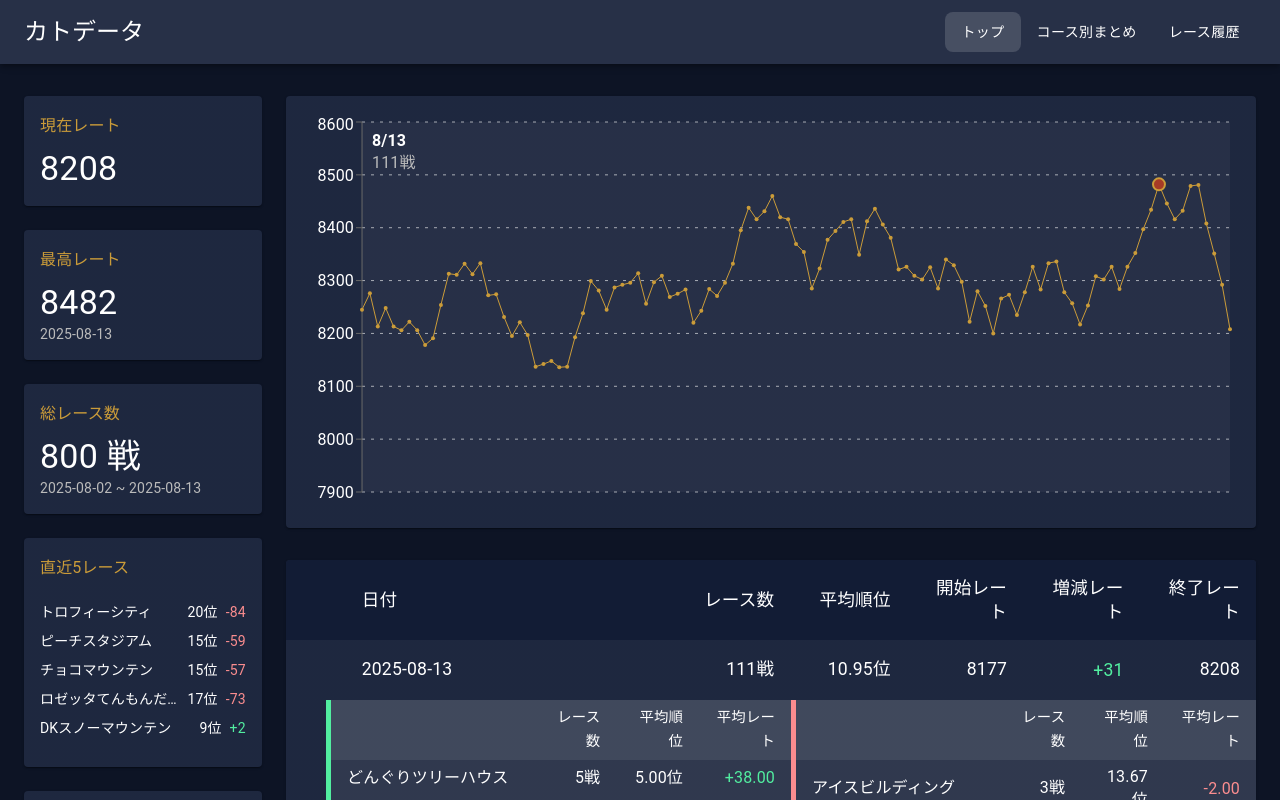
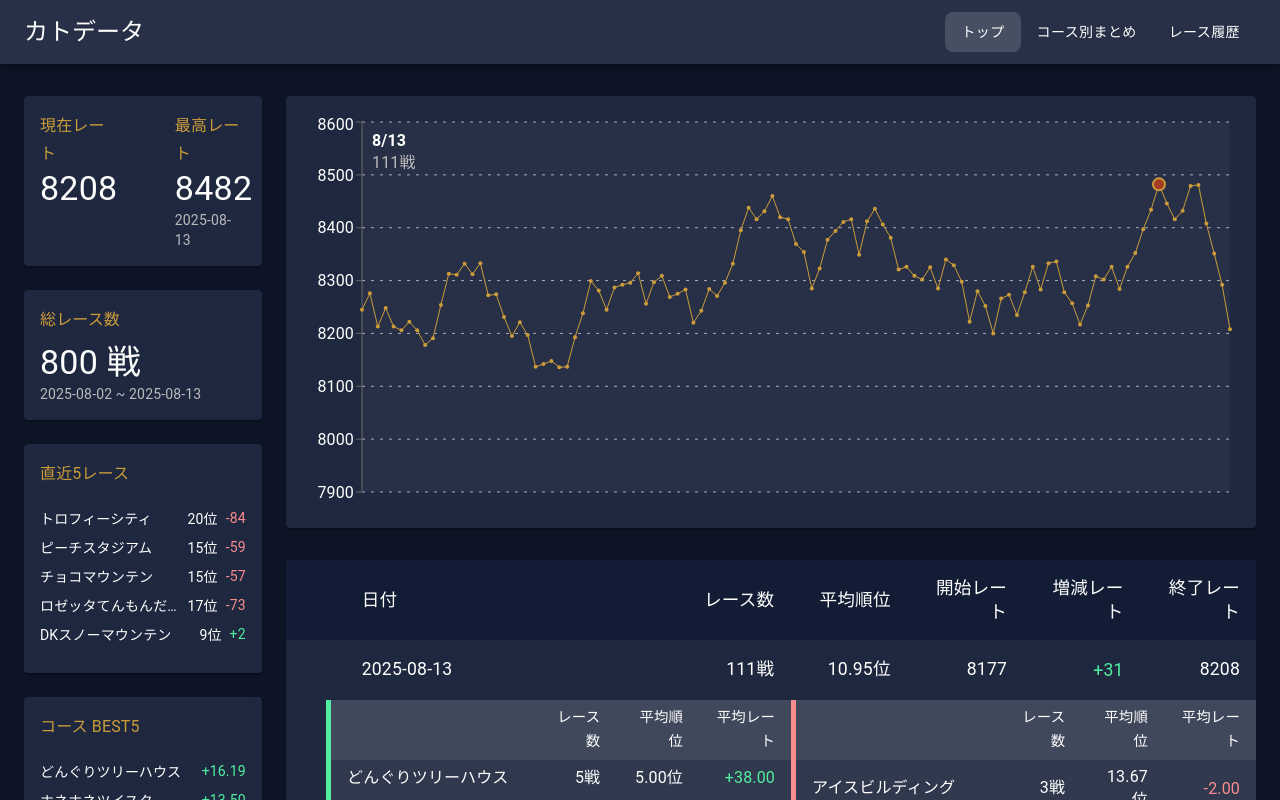
Before and after one commit to katodata817/katodata, a React (Vite) app: page / in a window 1280 px wide. Shown: the top 800 px of the page. Built offline with nearby package versions, Linux system fonts and the light colour scheme; some icons are missing.

Commit message:
add resoponsive column

```diff
--- a/src/layouts/DashboardLayout.jsx
+++ b/src/layouts/DashboardLayout.jsx
@@ -15,10 +15,15 @@ import { Link as RouterLink } from "react-router-dom";
 import raceData from "../dummyRaces.json";
 import { summarizeByCourse } from "../utils/utils";
 import RateChange from "../components/RateChange";
-import KeyboardArrowRightIcon from "@mui/icons-material/KeyboardArrowRight";
 import ArrowCircleRightIcon from "@mui/icons-material/ArrowCircleRight";
-import StarsIcon from "@mui/icons-material/Stars";
-import TrendingUpIcon from "@mui/icons-material/TrendingUp";
+import {
+  PieChart,
+  Pie,
+  Cell,
+  Tooltip,
+  ResponsiveContainer,
+  Legend,
+} from "recharts";
 
 const SummaryCard = ({ title, value, subValue }) => (
   <Paper sx={{ p: 2, height: "100%" }}>
@@ -100,23 +105,65 @@ const DashboardLayout = () => {
     [courseSummary]
   );
 
+  const typeDistribution = useMemo(() => {
+    const counts = raceData.reduce(
+      (acc, race) => {
+        const typeKey = race.type === "周回" ? "circuit" : "road";
+        acc[typeKey]++;
+        return acc;
+      },
+      { circuit: 0, road: 0 }
+    );
+    return [
+      { name: "周回", value: counts.circuit },
+      { name: "道", value: counts.road },
+    ];
+  }, []);
+
+  const PIE_COLORS = ["#0088FE", "#FF8042"];
+
   return (
     <Grid container spacing={3}>
       {/* 左カラム (常に表示される) */}
       <Grid size={{ xs: 12, md: 2.5 }}>
         <Grid container spacing={3} direction="column">
-          <Grid>
-            <SummaryCard title="現在レート" value={currentRate} />
+          {/* ↓↓↓【変更点1】現在/最高レートを1枚に統合 ↓↓↓ */}
+          <Grid sx={{ display: { xs: "none", sm: "block" } }}>
+            <Paper sx={{ p: 2, height: "100%" }}>
+              <Box
+                sx={{
+                  display: "flex",
+                  justifyContent: "space-between",
+                  alignItems: "center",
+                  mb: 0,
+                }}
+              >
+                <Grid container spacing={8} alignItems="top">
+                  <Grid size={6}>
+                    <Typography variant="subtitle1" color="info.main">
+                      現在レート
+                    </Typography>
+                    <Typography variant="h4" component="p">
+                      {currentRate}
+                    </Typography>
+                  </Grid>
+                  <Grid size={6}>
+                    <Typography variant="subtitle1" color="info.main">
+                      最高レート
+                    </Typography>
+                    <Typography variant="h4" component="p">
+                      {peakRateData?.rateAfter}
+                    </Typography>
+                    <Typography variant="body2" color="text.secondary">
+                      {peakRateData ? `${peakRateData.date}` : ""}
+                    </Typography>
+                  </Grid>
+                </Grid>
+              </Box>
+            </Paper>
           </Grid>
 
-          <Grid>
-            <SummaryCard
-              title="最高レート"
-              value={peakRateData?.rateAfter}
-              subValue={peakRateData ? `${peakRateData.date}` : ""}
-            />
-          </Grid>
-          <Grid>
+          <Grid sx={{ display: { xs: "none", sm: "block" } }}>
             <SummaryCard
               title="総レース数"
               value={`${raceData.length} 戦`}
@@ -126,7 +173,7 @@ const DashboardLayout = () => {
             />
           </Grid>
 
-          <Grid>
+          <Grid sx={{ display: { xs: "none", sm: "block" } }}>
             <Paper sx={{ p: 2 }}>
               <ListCardHeader title="直近5レース" to="/summary/daily" />
               <List dense>
@@ -161,7 +208,7 @@ const DashboardLayout = () => {
             </Paper>
           </Grid>
 
-          <Grid>
+          <Grid sx={{ display: { xs: "none", sm: "block" } }}>
             <Paper sx={{ p: 2 }}>
               <ListCardHeader title="コース BEST5" to="/summary/course" />
               <List dense>
@@ -181,7 +228,7 @@ const DashboardLayout = () => {
             </Paper>
           </Grid>
 
-          <Grid>
+          <Grid sx={{ display: { xs: "none", sm: "block" } }}>
             <Paper sx={{ p: 2 }}>
               <ListCardHeader
                 title="コース WORST5"
```
